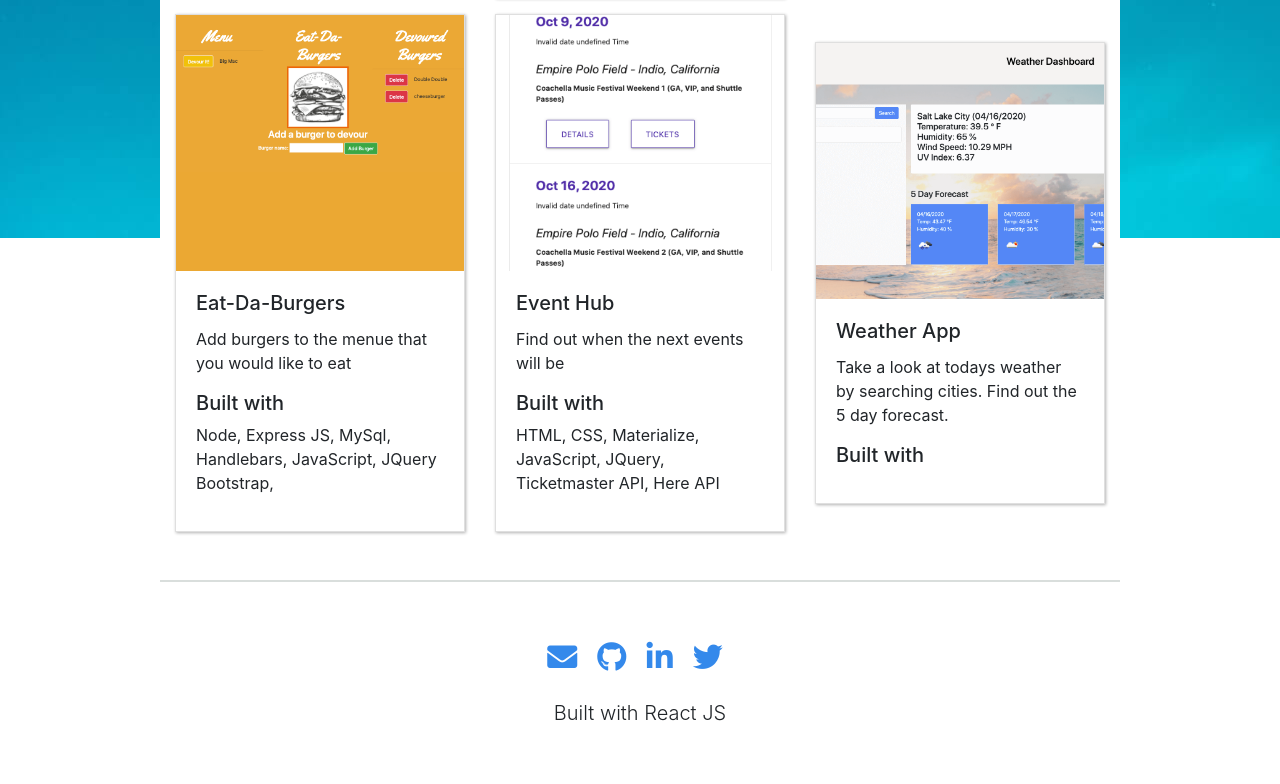
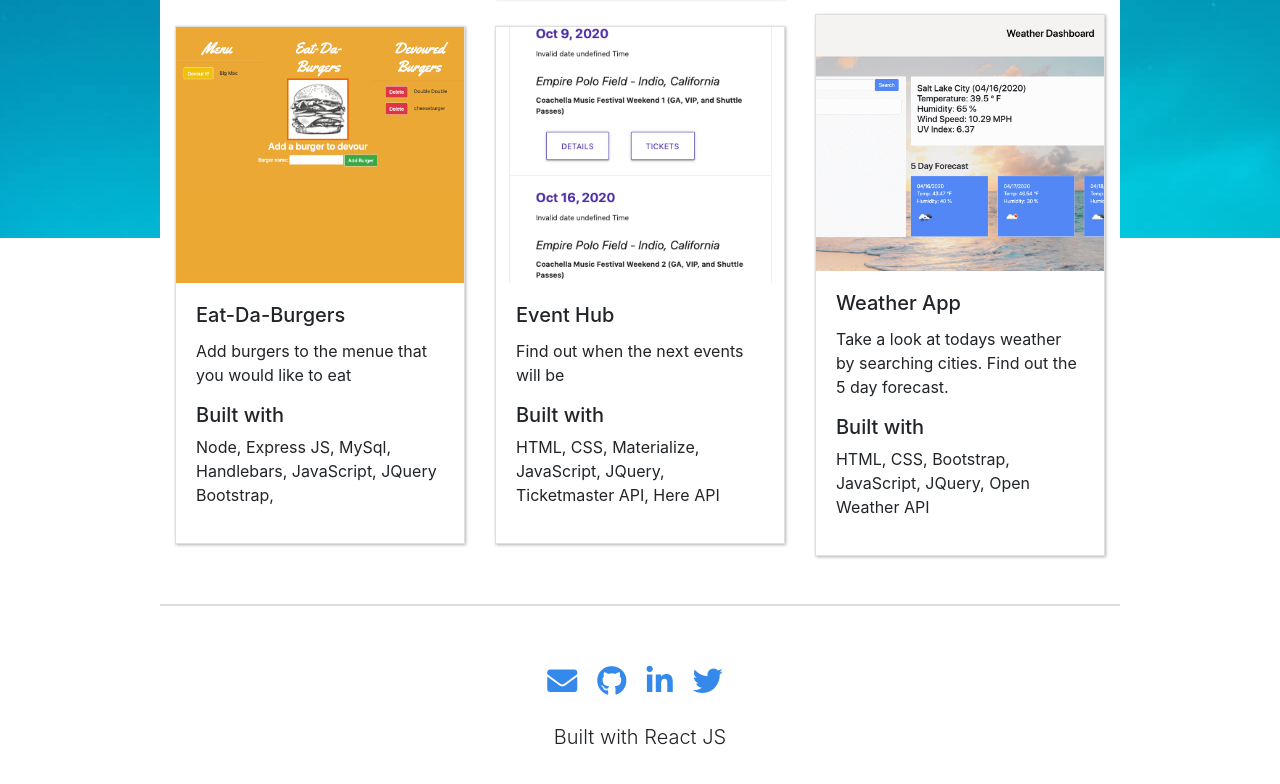
Before and after one commit to MR-TYLER31/react-portfolio, a React (Create React App) app: page /portfolio in a window 1280 px wide. Shown: the part 1042-1826 px from the top of the page. Built offline with nearby package versions, Linux system fonts and the light colour scheme.

Commit message:
added languages to weather app

```diff
--- a/src/CardData.js
+++ b/src/CardData.js
@@ -55,6 +55,7 @@ const Projects = [
     image: "/react-portfolio/img/weather.png",
     description:
       "Take a look at todays weather by searching cities. Find out the 5 day forecast.",
+    built: "HTML, CSS, Bootstrap, JavaScript, JQuery, Open Weather API",
     site: "https://mr-tyler31.github.io/Whats-The-Weather/",
     github: "https://github.com/MR-TYLER31/Whats-The-Weather"
   }
```
